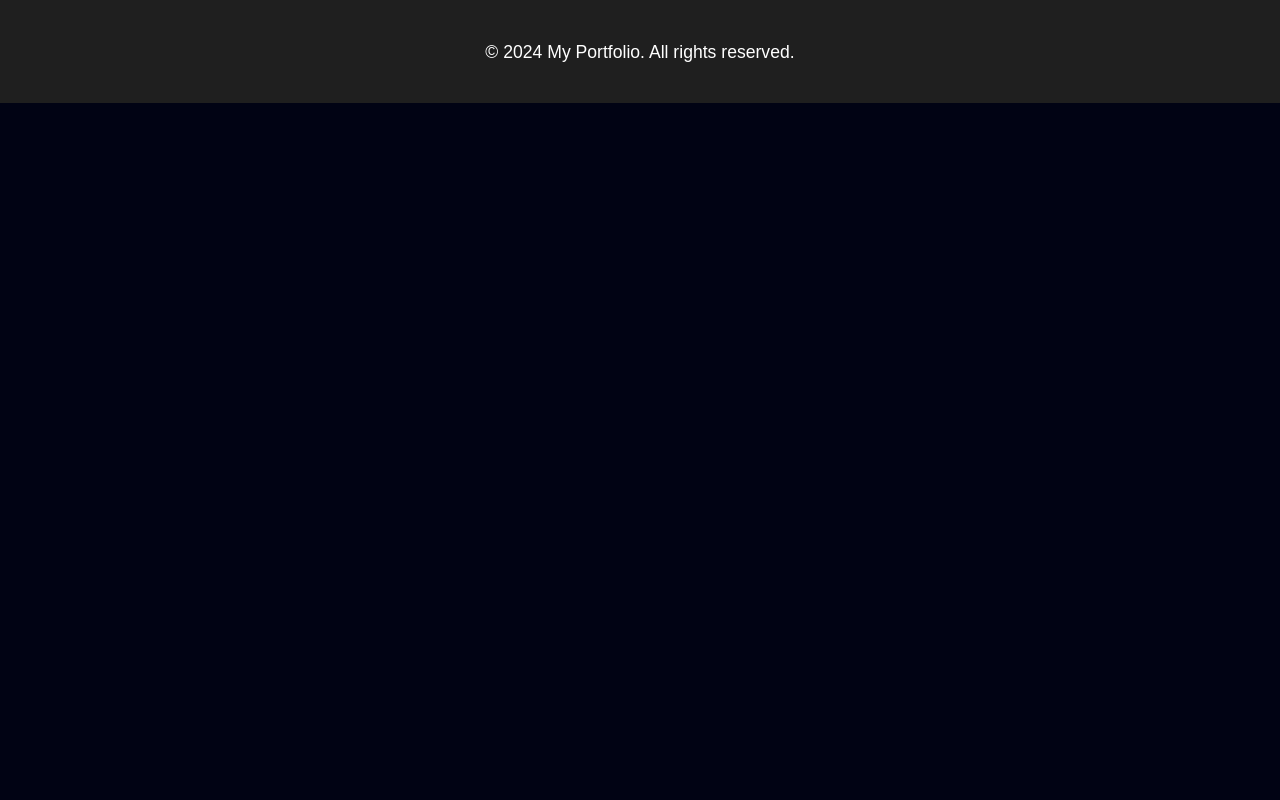
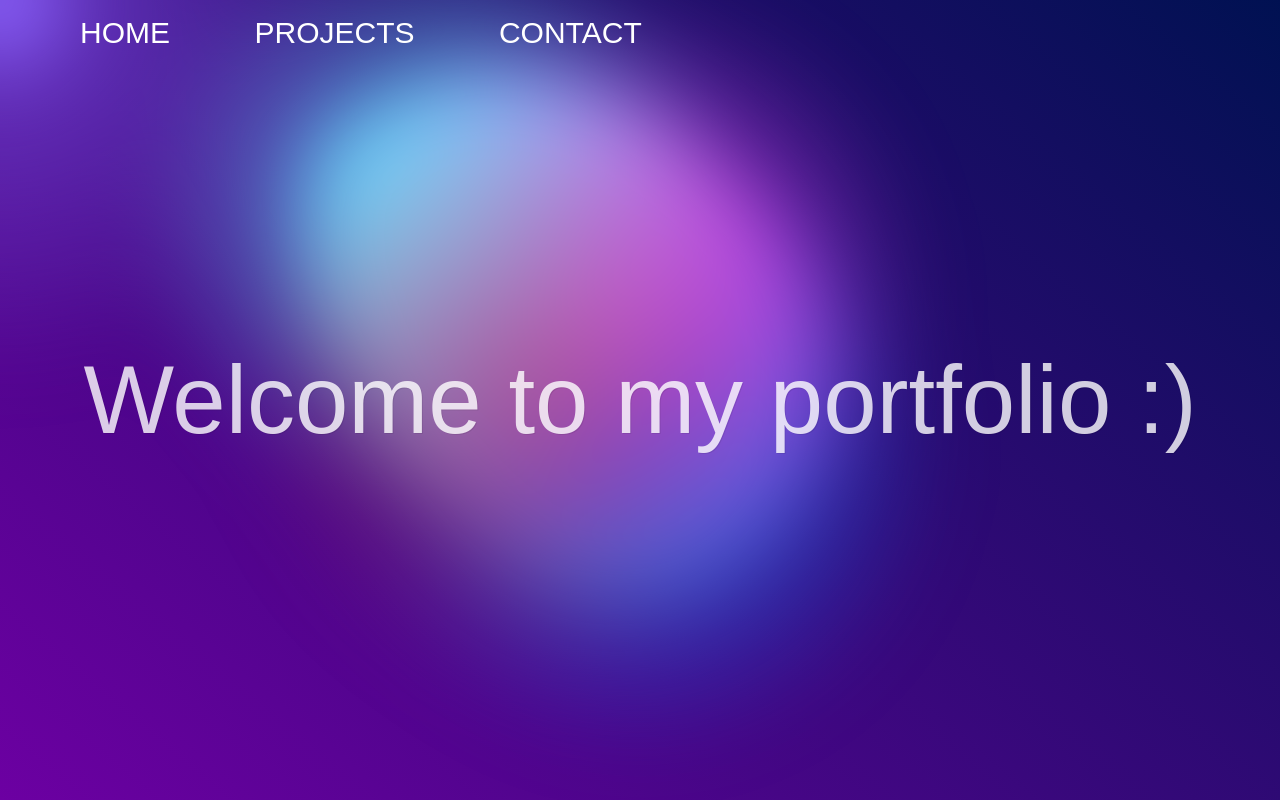
Before and after one commit to soetjes-tapn/Portfolio, a website built with Vite: page index.html in a window 1280 px wide. Built offline with nearby package versions, Linux system fonts and the light colour scheme; a web font is replaced by a local one.

Commit message:
Changed the main front page perhaps change the colors of the background and fill in every page. For the front page create a tile like roster with things i'm going to do, in my projects also create a roster like tile structure with screenshots of the functionality of the codes i created. For contact page just create something, doesn't really matter

```diff
--- a/index.html
+++ b/index.html
@@ -1,22 +1,48 @@
 <!DOCTYPE html>
 <html lang="en">
 <head>
-    <meta charset="UTF-8">
-    <meta name="viewport" content="width=device-width, initial-scale=1.0">
-    <title>My Portfolio</title>
-    <link rel="stylesheet" href="/src/gradient.scss">
-    <link rel="stylesheet" href="/src/style.css">
-    <link rel="preconnect" href="https://fonts.googleapis.com">
-    <link rel="preconnect" href="https://fonts.gstatic.com" crossorigin>
-    <link href="https://fonts.googleapis.com/css2?family=Dongle:wght@700&display=swap" rel="stylesheet">
+  <meta charset="UTF-8" />
+  <link rel="icon" type="image/svg+xml" href="/vite.svg" />
+  <meta name="viewport" content="width=device-width, initial-scale=1.0" />
+  <title>Home page</title>
+  <link rel="preconnect" href="https://fonts.googleapis.com">
+  <link rel="preconnect" href="https://fonts.gstatic.com" crossorigin>
+  <link href="https://fonts.googleapis.com/css2?family=Dongle:wght@700&display=swap" rel="stylesheet">
+
 </head>
 <body>
+<div class="text-container">
+  Welcome to my portfolio :)
+</div>
+<header class="nav_bar">
+  <nav>
+    <ul>
+      <li><a href="./index.html">Home</a></li>
+      <li><a href="./projects.html">Projects</a></li>
+      <li><a href="./contact_page.html">Contact</a></li>
+    </ul>
+  </nav>
+</header>
+<div class="gradient-bg">
 
-
-
-
-    <footer>
-        <p>&copy; 2024 My Portfolio. All rights reserved.</p>
-    </footer>
+  <svg xmlns="http://www.w3.org/2000/svg">
+    <defs>
+      <filter id="goo">
+        <feGaussianBlur in="SourceGraphic" stdDeviation="10" result="blur" />
+        <feColorMatrix in="blur" mode="matrix" values="1 0 0 0 0  0 1 0 0 0  0 0 1 0 0  0 0 0 18 -8" result="goo" />
+        <feBlend in="SourceGraphic" in2="goo" />
+      </filter>
+    </defs>
+  </svg>
+  <div class="gradients-container">
+    <div class="g1"></div>
+    <div class="g2"></div>
+    <div class="g3"></div>
+    <div class="g4"></div>
+    <div class="g5"></div>
+    <div class="interactive"></div>
+  </div>
+</div>
+<script type="module" src="/src/main.ts"></script>
 </body>
 </html>
--- /dev/null
+++ b/script.js
@@ -0,0 +1,6 @@
+document.addEventListener("DOMContentLoaded", function(event) {
+    setTimeout(function() {
+      document.getElementById("welcome-message").style.display = "none";
+      document.getElementById("content").style.display = "block";
+    }, 1000);
+  });
--- a/src/gradient.scss
+++ /dev/null
@@ -1,186 +0,0 @@
-html, body {
-    font-family: 'Dongle', sans-serif;
-    margin: 0;
-    padding: 0;
-  }
-
-  .text-container {
-    z-index: 100;
-    width: 100vw;
-    height: 100vh;
-    display: flex;
-    position: absolute;
-    top: 0;
-    left: 0;
-    justify-content: center;
-    align-items: center;
-    font-size: 96px;
-    color: white;
-    opacity: 0.8;
-    user-select: none;
-    text-shadow: 1px 1px rgba(0,0,0,0.1);
-  }
-
-  :root {
-    --color-bg1: rgb(108, 0, 162);
-    --color-bg2: rgb(0, 17, 82);
-    --color1: 18, 113, 255;
-    --color2: 221, 74, 255;
-    --color3: 100, 220, 255;
-    --color4: 200, 50, 50;
-    --color5: 180, 180, 50;
-    --color-interactive: 140, 100, 255;
-    --circle-size: 80%;
-    --blending: hard-light;
-  }
-
-  @keyframes moveInCircle {
-    0% {
-      transform: rotate(0deg);
-    }
-    50% {
-      transform: rotate(180deg);
-    }
-    100% {
-      transform: rotate(360deg);
-    }
-  }
-
-  @keyframes moveVertical {
-    0% {
-      transform: translateY(-50%);
-    }
-    50% {
-      transform: translateY(50%);
-    }
-    100% {
-      transform: translateY(-50%);
-    }
-  }
-
-  @keyframes moveHorizontal {
-    0% {
-      transform: translateX(-50%) translateY(-10%);
-    }
-    50% {
-      transform: translateX(50%) translateY(10%);
-    }
-    100% {
-      transform: translateX(-50%) translateY(-10%);
-    }
-  }
-
-
-  .gradient-bg {
-    width: 100vw;
-    height: 100vh;
-    position: relative;
-    overflow: hidden;
-    background: linear-gradient(40deg, var(--color-bg1), var(--color-bg2));
-    top: 0;
-    left: 0;
-
-    svg {
-      display: none;
-    }
-
-
-    .gradients-container {
-      filter: url(#goo) blur(40px) ;
-      width: 100%;
-      height: 100%;
-    }
-
-    .g1 {
-      position: absolute;
-      background: radial-gradient(circle at center, rgba(var(--color1), 0.8) 0, rgba(var(--color1), 0) 50%) no-repeat;
-      mix-blend-mode: var(--blending);
-
-      width: var(--circle-size);
-      height: var(--circle-size);
-      top: calc(50% - var(--circle-size) / 2);
-      left: calc(50% - var(--circle-size) / 2);
-
-      transform-origin: center center;
-      animation: moveVertical 30s ease infinite;
-
-      opacity: 1;
-    }
-
-    .g2 {
-      position: absolute;
-      background: radial-gradient(circle at center, rgba(var(--color2), 0.8) 0, rgba(var(--color2), 0) 50%) no-repeat;
-      mix-blend-mode: var(--blending);
-
-      width: var(--circle-size);
-      height: var(--circle-size);
-      top: calc(50% - var(--circle-size) / 2);
-      left: calc(50% - var(--circle-size) / 2);
-
-      transform-origin: calc(50% - 400px);
-      animation: moveInCircle 20s reverse infinite;
-
-      opacity: 1;
-    }
-
-    .g3 {
-      position: absolute;
-      background: radial-gradient(circle at center, rgba(var(--color3), 0.8) 0, rgba(var(--color3), 0) 50%) no-repeat;
-      mix-blend-mode: var(--blending);
-
-      width: var(--circle-size);
-      height: var(--circle-size);
-      top: calc(50% - var(--circle-size) / 2 + 200px);
-      left: calc(50% - var(--circle-size) / 2 - 500px);
-
-      transform-origin: calc(50% + 400px);
-      animation: moveInCircle 40s linear infinite;
-
-      opacity: 1;
-    }
-
-    .g4 {
-      position: absolute;
-      background: radial-gradient(circle at center, rgba(var(--color4), 0.8) 0, rgba(var(--color4), 0) 50%) no-repeat;
-      mix-blend-mode: var(--blending);
-
-      width: var(--circle-size);
-      height: var(--circle-size);
-      top: calc(50% - var(--circle-size) / 2);
-      left: calc(50% - var(--circle-size) / 2);
-
-      transform-origin: calc(50% - 200px);
-      animation: moveHorizontal 40s ease infinite;
-
-      opacity: 0.7;
-    }
-
-    .g5 {
-      position: absolute;
-      background: radial-gradient(circle at center, rgba(var(--color5), 0.8) 0, rgba(var(--color5), 0) 50%) no-repeat;
-      mix-blend-mode: var(--blending);
-
-      width: calc(var(--circle-size) * 2);
-      height: calc(var(--circle-size) * 2);
-      top: calc(50% - var(--circle-size));
-      left: calc(50% - var(--circle-size));
-
-      transform-origin: calc(50% - 800px) calc(50% + 200px);
-      animation: moveInCircle 20s ease infinite;
-
-      opacity: 1;
-    }
-
-    .interactive {
-      position: absolute;
-      background: radial-gradient(circle at center, rgba(var(--color-interactive), 0.8) 0, rgba(var(--color-interactive), 0) 50%) no-repeat;
-      mix-blend-mode: var(--blending);
-
-      width: 100%;
-      height: 100%;
-      top: -50%;
-      left: -50%;
-
-      opacity: 0.7;
-    }
-  }
--- a/src/main.ts
+++ b/src/main.ts
@@ -1 +1 @@
-import 'gradient.scss'
+import './style.scss'
--- /dev/null
+++ b/src/style.scss
@@ -0,0 +1,222 @@
+html, body {
+  font-family: 'Dongle', sans-serif;
+  margin: 0;
+  padding: 0;
+}
+.nav_bar {
+  box-sizing: border-box;
+  margin: 0;
+  padding: 0;
+
+
+}
+li, a, button{
+  font-family: 'Dongle', sans-serif;
+  font-size: 30px;
+  font-weight: 500;
+  text-decoration: none;
+  list-style: none;
+  display: inline;
+  padding: 20px;
+  margin: 0;
+  text-align: center;
+  text-transform: uppercase;
+  cursor: pointer;
+  transition: 0.5s;
+  background-color: transparent;
+  border: none;
+  outline: none;
+  color: white;
+}
+header {
+  position: fixed;
+  top: 0;
+  left: 0;
+  width: 100%;
+  display: flex;
+  justify-content: space-between;
+  align-items: center;
+  padding: 40px 100px;
+  z-index: 1000;
+  transition: 0.6s;
+}
+.text-container {
+  z-index: 100;
+  width: 100vw;
+  height: 100vh;
+  display: flex;
+  position: absolute;
+  top: 0;
+  left: 0;
+  justify-content: center;
+  align-items: center;
+  font-size: 96px;
+  color: white;
+  opacity: 0.8;
+  user-select: none;
+  text-shadow: 1px 1px rgba(0,0,0,0.1);
+}
+
+:root {
+  --color-bg1: rgb(108, 0, 162);
+  --color-bg2: rgb(0, 17, 82);
+  --color1: 18, 113, 255;
+  --color2: 221, 74, 255;
+  --color3: 100, 220, 255;
+  --color4: 200, 50, 50;
+  --color5: 180, 180, 50;
+  --color-interactive: 140, 100, 255;
+  --circle-size: 80%;
+  --blending: hard-light;
+}
+
+@keyframes moveInCircle {
+  0% {
+    transform: rotate(0deg);
+  }
+  30% {
+    transform: rotate(180deg);
+  }
+  100% {
+    transform: rotate(360deg);
+  }
+}
+
+@keyframes moveVertical {
+  0% {
+    transform: translateY(-50%);
+  }
+  50% {
+    transform: translateY(50%);
+  }
+  100% {
+    transform: translateY(-50%);
+  }
+}
+
+@keyframes moveHorizontal {
+  0% {
+    transform: translateX(-50%) translateY(-10%);
+  }
+  50% {
+    transform: translateX(50%) translateY(10%);
+  }
+  100% {
+    transform: translateX(-50%) translateY(-10%);
+  }
+}
+
+
+.gradient-bg {
+  width: 100vw;
+  height: 100vh;
+  position: relative;
+  overflow: hidden;
+  background: linear-gradient(40deg, var(--color-bg1), var(--color-bg2));
+  top: 0;
+  left: 0;
+
+  svg {
+    display: none;
+  }
+
+
+  .gradients-container {
+    filter: url(#goo) blur(40px) ;
+    width: 100%;
+    height: 100%;
+  }
+
+  .g1 {
+    position: absolute;
+    background: radial-gradient(circle at center, rgba(var(--color1), 0.8) 0, rgba(var(--color1), 0) 50%) no-repeat;
+    mix-blend-mode: var(--blending);
+
+    width: var(--circle-size);
+    height: var(--circle-size);
+    top: calc(50% - var(--circle-size) / 2);
+    left: calc(50% - var(--circle-size) / 2);
+
+    transform-origin: center center;
+    animation: moveVertical 30s ease infinite;
+
+    opacity: 1;
+  }
+
+  .g2 {
+    position: absolute;
+    background: radial-gradient(circle at center, rgba(var(--color2), 0.8) 0, rgba(var(--color2), 0) 50%) no-repeat;
+    mix-blend-mode: var(--blending);
+
+    width: var(--circle-size);
+    height: var(--circle-size);
+    top: calc(50% - var(--circle-size) / 2);
+    left: calc(50% - var(--circle-size) / 2);
+
+    transform-origin: calc(50% - 400px);
+    animation: moveInCircle 20s reverse infinite;
+
+    opacity: 1;
+  }
+
+  .g3 {
+    position: absolute;
+    background: radial-gradient(circle at center, rgba(var(--color3), 0.8) 0, rgba(var(--color3), 0) 50%) no-repeat;
+    mix-blend-mode: var(--blending);
+
+    width: var(--circle-size);
+    height: var(--circle-size);
+    top: calc(50% - var(--circle-size) / 2 + 200px);
+    left: calc(50% - var(--circle-size) / 2 - 500px);
+
+    transform-origin: calc(50% + 400px);
+    animation: moveInCircle 40s linear infinite;
+
+    opacity: 1;
+  }
+
+  .g4 {
+    position: absolute;
+    background: radial-gradient(circle at center, rgba(var(--color4), 0.8) 0, rgba(var(--color4), 0) 50%) no-repeat;
+    mix-blend-mode: var(--blending);
+
+    width: var(--circle-size);
+    height: var(--circle-size);
+    top: calc(50% - var(--circle-size) / 2);
+    left: calc(50% - var(--circle-size) / 2);
+
+    transform-origin: calc(50% - 200px);
+    animation: moveHorizontal 40s ease infinite;
+
+    opacity: 0.7;
+  }
+
+  .g5 {
+    position: absolute;
+    background: radial-gradient(circle at center, rgba(var(--color5), 0.8) 0, rgba(var(--color5), 0) 50%) no-repeat;
+    mix-blend-mode: var(--blending);
+
+    width: calc(var(--circle-size) * 2);
+    height: calc(var(--circle-size) * 2);
+    top: calc(50% - var(--circle-size));
+    left: calc(50% - var(--circle-size));
+
+    transform-origin: calc(50% - 800px) calc(50% + 200px);
+    animation: moveInCircle 20s ease infinite;
+
+    opacity: 1;
+  }
+
+  .interactive {
+    position: absolute;
+    background: radial-gradient(circle at center, rgba(var(--color-interactive), 0.8) 0, rgba(var(--color-interactive), 0) 50%) no-repeat;
+    mix-blend-mode: var(--blending);
+
+    width: 100%;
+    height: 100%;
+    top: -50%;
+    left: -50%;
+
+    opacity: 0.7;
+  }
+}
```
Also changed, not shown: contact_page.html (added, +51 -0 lines), package.json (added, +17 -0 lines), projects.html (added, +51 -0 lines), src/style.css (deleted), 1 other file.
